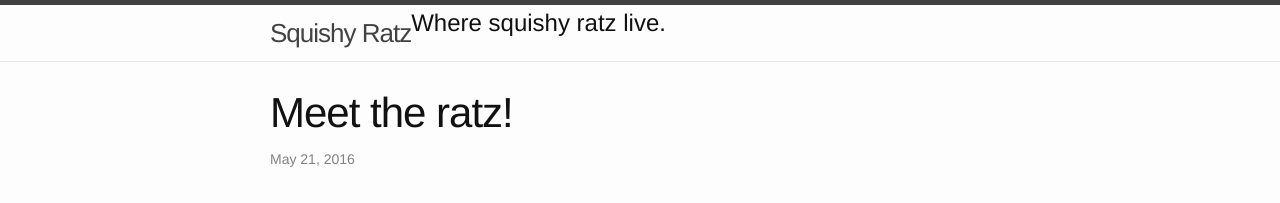
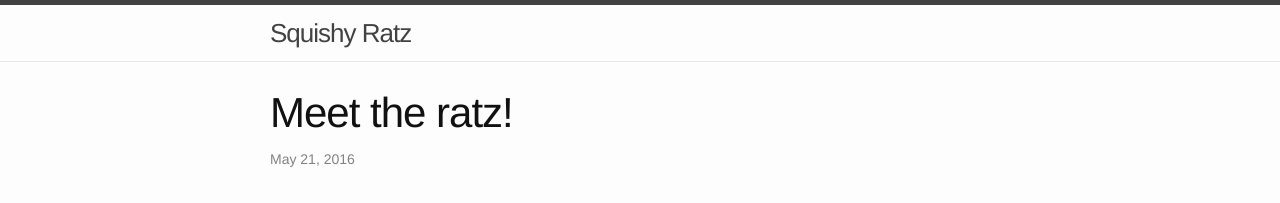
Before and after one commit to squishyratz/squishyratz.github.io, a Jekyll site: the page built from _posts/2015-05-21-meet-the-rats.md, in a window 1280 px wide. Shown: the top 203 px of the page. Built offline with Jekyll 4.4.1, drawn with Linux system fonts in a browser that asks for light colours; nearby versions of some CDN libraries; library files that are not in the unit come from our copies.

Commit message:
tagline looks strange there

```diff
--- a/_includes/header.html
+++ b/_includes/header.html
@@ -3,7 +3,6 @@
   <div class="wrapper">
 
     <a class="site-title project-name" href="{{ site.baseurl }}/">{{ site.title }}</a>
-      <h2 class="project-tagline"><p>{{ site.description }}</p></h2>
 
     <nav class="site-nav">
       <a href="#" class="menu-icon">
```
